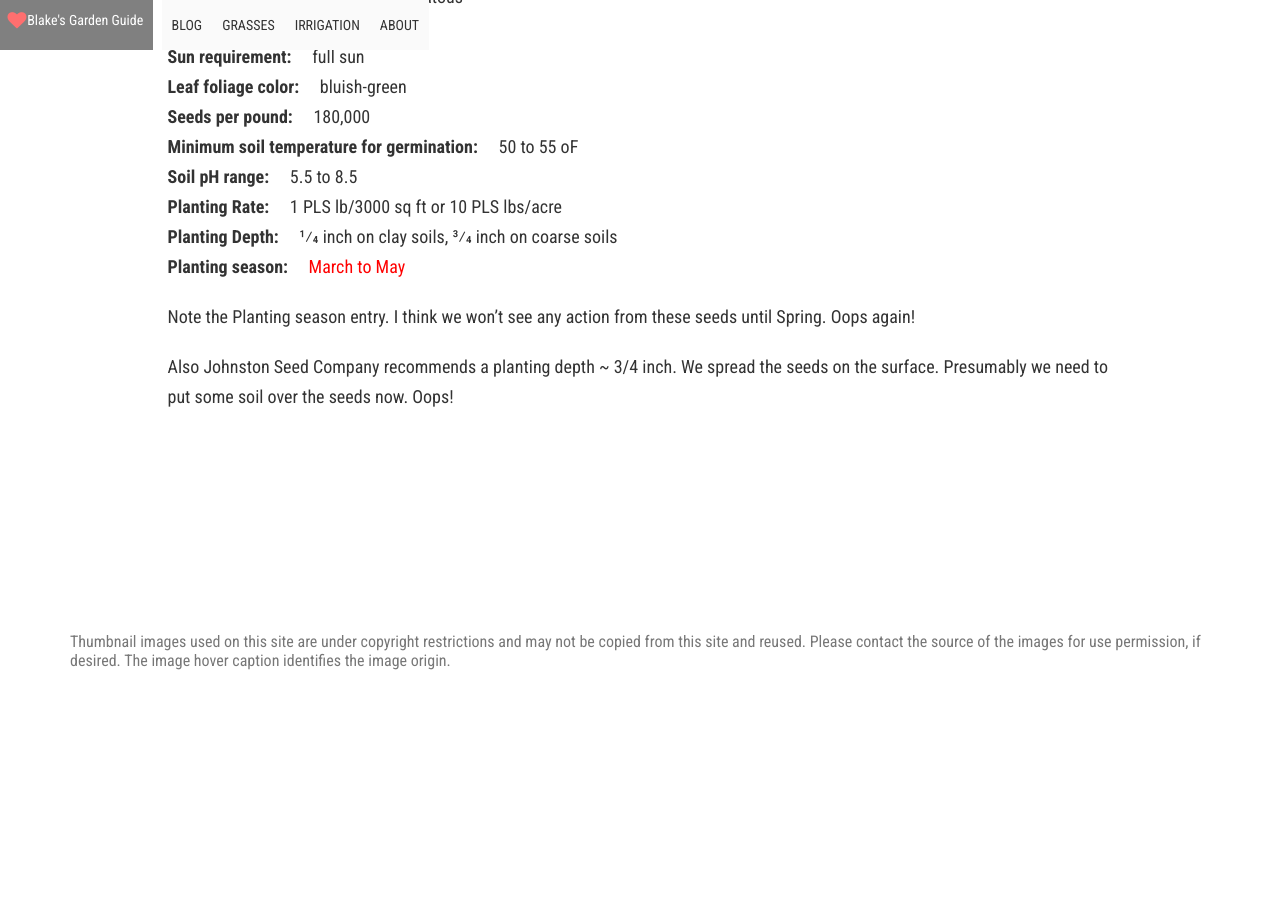
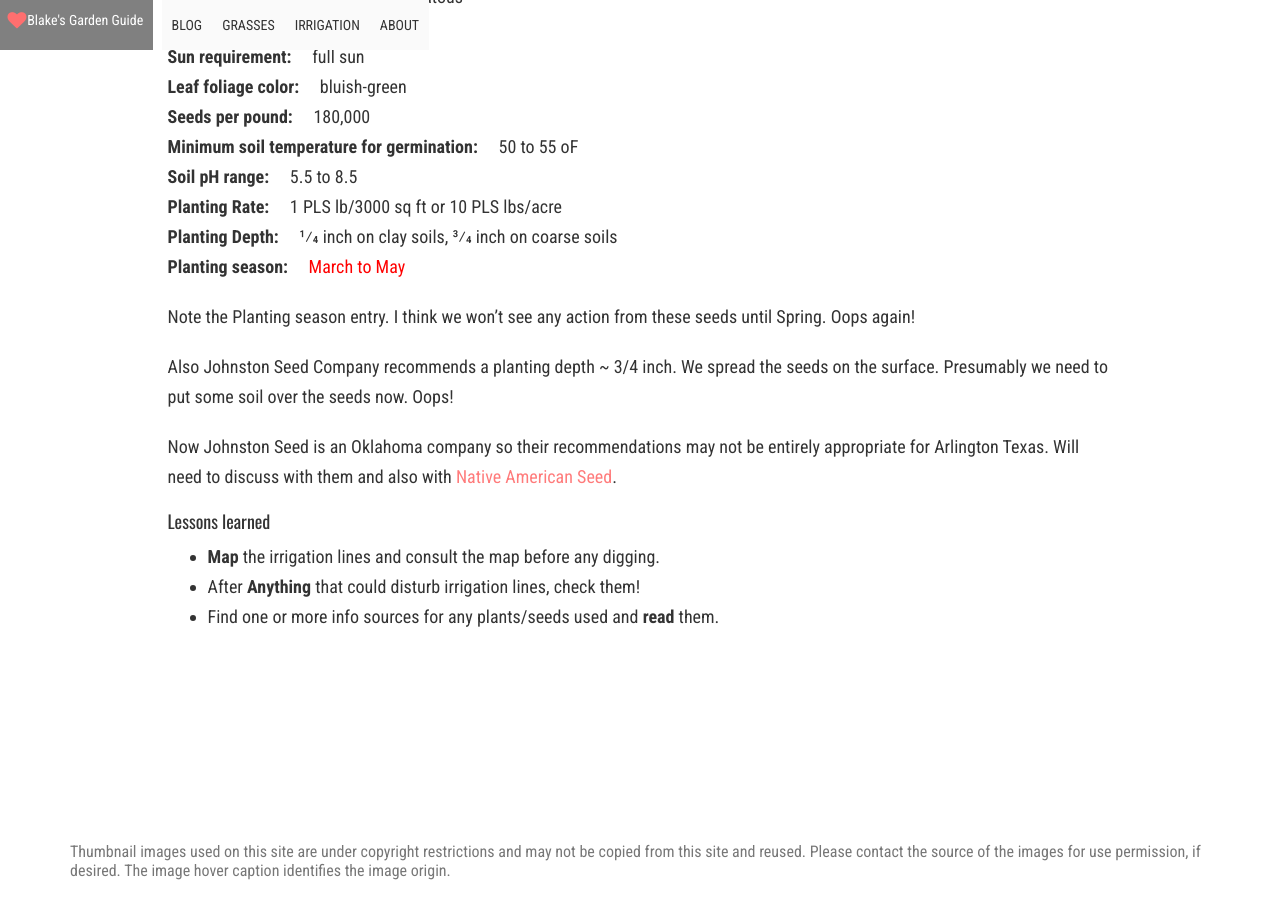
Before and after one commit to BlackLakeSoftware/bg_guide, a Jekyll site: the page built from _posts/2016-11-18-oops.md, in a window 1280 px wide and 900 px high, scrolled down 1958 px. Built offline with Jekyll 4.4.1, drawn with Linux system fonts in a browser that asks for light colours; nearby versions of some CDN libraries; before the commit the page ends 2648 px from its top, so only the background shows below that.

Commit message:
Extended the 11-18-16 blog post.

```diff
--- a/_posts/2016-11-18-oops.md
+++ b/_posts/2016-11-18-oops.md
@@ -39,8 +39,18 @@ Note the Planting season entry. I think we won't see any action from these seeds
 
 Also Johnston Seed Company recommends a planting depth ~ 3/4 inch. We spread the seeds on the surface. Presumably we need to put some soil over the seeds now. Oops!
 
+Now Johnston Seed is an Oklahoma company so their recommendations may not be entirely appropriate for Arlington Texas. Will need to discuss with them and also with [Native American Seed][nas].
+
+
+#### Lessons learned
+
+* **Map** the irrigation lines and consult the map before any digging.
+* After **Anything** that could disturb irrigation lines, check them!
+* Find one or more info sources for any plants/seeds used and **read** them.
+
 
 
 [img_1]: /assets/post_images/2016-11-18-oops/low_water_pressure_effect.jpg
 [img_2]: /assets/post_images/2016-11-18-oops/water-from-under-cardboard-layer.jpg
-[jsc]:   http://www.jeinc.com/seed-brochures
+[jsc]:   http://www.jeinc.com/sideoats-grama
+[nas]:   http://www.seedsource.com
```
Also changed, not shown: Gemfile.lock.
